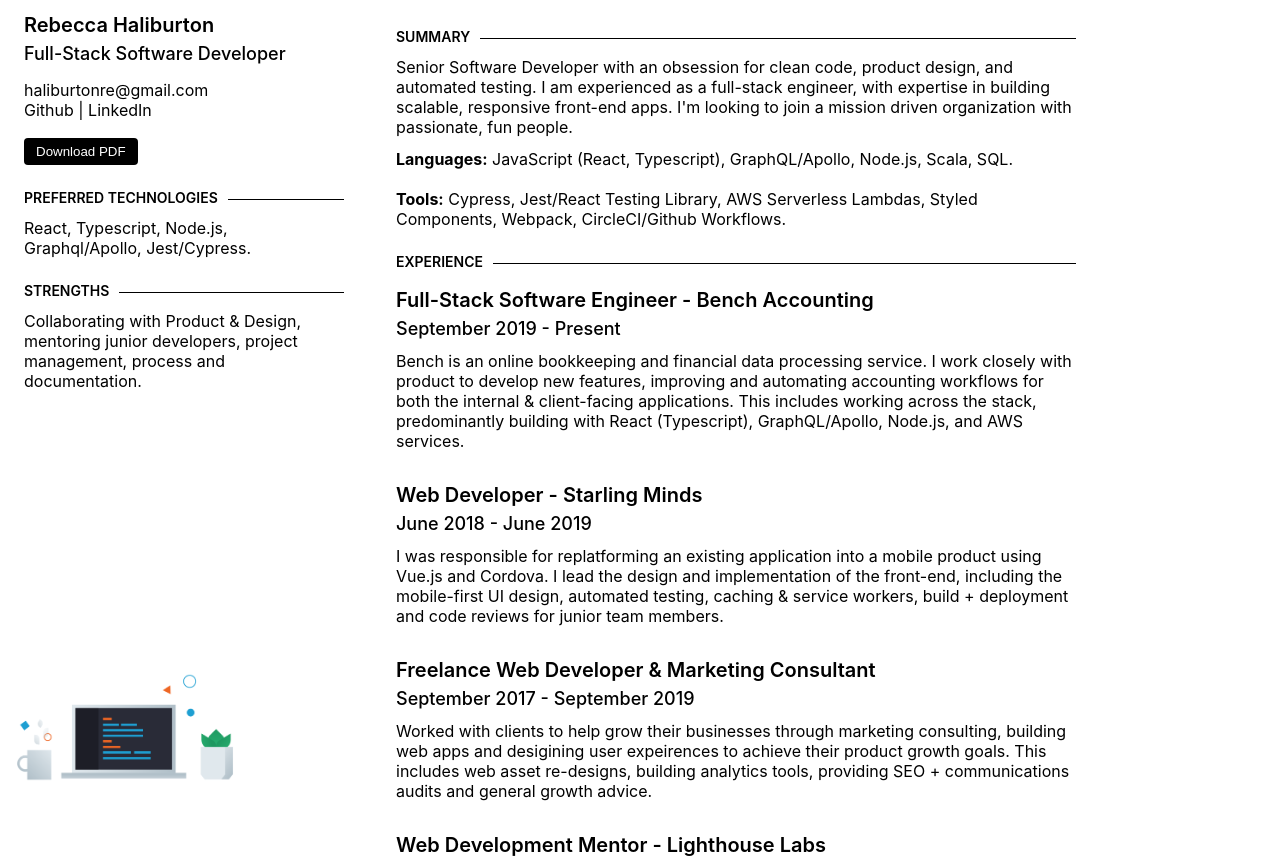
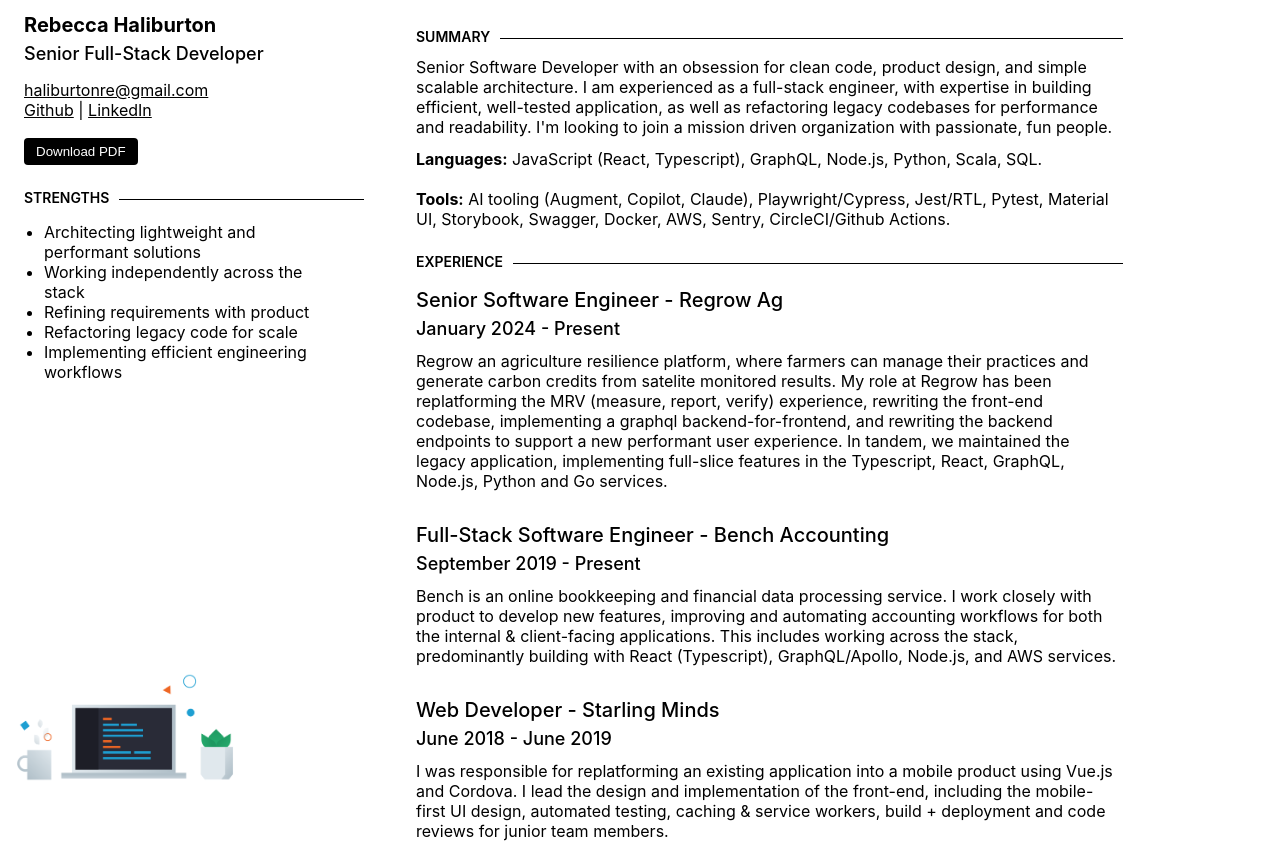
Before and after one commit to drhaliburton/portfolio, a React (Create React App) app: page / in a window 1280 px wide. Shown: the top 858 px of the page. Built offline with nearby package versions, Linux system fonts and the light colour scheme.

Commit message:
add regrow

```diff
--- a/src/App.tsx
+++ b/src/App.tsx
@@ -6,13 +6,17 @@ import Resume from './components/Resume'
 const Page = styled.div`
   a {
     color: inherit;
-    text-decoration: none;
   }
 
   h1 {
     font-size: 20px;
     margin-bottom: 6px;
-    font-weight: 600;
+       > a {
+      text-decoration: none;
+      &:hover {
+        text-decoration: underline;
+      }
+     }
 
   }
 
@@ -21,15 +25,13 @@ const Page = styled.div`
     font-weight: 500;
     margin-top: 0;
     margin-bottom: 4px;
+
   }
 
   h3 {
     font-size: 16px;
     font-weight: 400;
     margin-bottom: 0;
-     > a {
-      text-decoration: none;
-     }
   }
 
   @media screen and (max-width: 700px) {
--- a/src/components/Computer.tsx
+++ b/src/components/Computer.tsx
@@ -1,4 +1,4 @@
-import React, { useState, useEffect, MutableRefObject } from 'react'
+import React, { useState, useEffect, MutableRefObject, useCallback } from 'react'
 import styled from 'styled-components'
 
 const ComputerWrapper = styled.div`
@@ -21,7 +21,7 @@ const getImagePath = (imagePath: string) => require('../assets/' + imagePath)
 const Computer = ({ scrollRef }: { scrollRef: MutableRefObject<any> }) => {
   const [imageInt, setImageInt] = useState(1)
 
-  const handleScroll = () => {
+  const handleScroll = useCallback(() => {
     const viewportHeight = window.visualViewport?.height || 0
     const scrollPos = window.scrollY + viewportHeight
     let newImageInt = Math.ceil(
@@ -33,10 +33,13 @@ const Computer = ({ scrollRef }: { scrollRef: MutableRefObject<any> }) => {
     if (newImageInt !== imageInt) {
       setImageInt(newImageInt);
     }
-  }
+  }, [imageInt])
 
   useEffect(() => {
     window.addEventListener('scroll', handleScroll);
+    return () => {
+      window.removeEventListener('scroll', handleScroll);
+    };
   }, [window])
 
   return (
--- a/src/components/Experience.tsx
+++ b/src/components/Experience.tsx
@@ -1,10 +1,12 @@
 import React from 'react';
 import styled from 'styled-components';
+import { ExperienceType } from '../data';
+
 
 const ExperienceWrapper = styled.div`
   margin: 18px 0 32px 0;
 `
-const Experience = ({ experience }: { experience: Record<string, any> }) => {
+const Experience = ({ experience }: { experience: ExperienceType }) => {
   const { title, org, url, subtitle, content } = experience;
   return (
     <ExperienceWrapper>
--- a/src/components/Resume.tsx
+++ b/src/components/Resume.tsx
@@ -6,10 +6,10 @@ import Spacer from './Spacer';
 import Title from './Title';
 
 const ResumeLayout = styled.div`
-  max-width: 680px;
+  max-width: 70ch;
   width: 100%;
   position: absolute;
-  left: 320px;
+  left: 340px;
   padding: 16px;
   margin-left: 60px;
   background-color: white;
--- a/src/components/Sidebar.tsx
+++ b/src/components/Sidebar.tsx
@@ -11,10 +11,14 @@ const SidebarLayout = styled.div`
   top: 0;
   left: 0;
   bottom: 0;
-  width: 320px;
+  width: 340px;
   height: 100%;
   padding: 0 16px 0 24px;
   overflow: scroll;
+
+  ul {
+    padding: 0 20px;
+  }
 
   @media screen and (max-width: 700px) {
     position: initial;
@@ -47,7 +51,7 @@ const SidebarLayout = styled.div`
 `
 
 const Sidebar = ({ scrollRef }: { scrollRef: MutableRefObject<any> }) => {
-  const { title, subtitle, email, github, preferredTechnologies, strengths, linkedIn } = sidebar
+  const { title, subtitle, email, github, strengths, linkedIn } = sidebar
   return (
     <SidebarLayout>
       <h1>{title}</h1>
@@ -57,11 +61,12 @@ const Sidebar = ({ scrollRef }: { scrollRef: MutableRefObject<any> }) => {
       <div id="sidebar-content">
         <DownloadBtn />
         <Spacer />
-        <Title title="Preferred technologies" />
-        {preferredTechnologies.join(', ')}.
-        <Spacer />
         <Title title="Strengths" />
-        {strengths.join(', ')}.
+        <ul>
+          {strengths.map((strength: string, index: number) => (
+            <li key={index}>{strength}</li>
+          ))}
+        </ul>
       </div>
       <Spacer />
 
--- a/src/data.ts
+++ b/src/data.ts
@@ -1,25 +1,63 @@
 export { sidebar, summary, stack, education, experience };
 
-const { sidebar, summary, stack, education, experience } = {
+
+type Project = {
+  title: string;
+  img: string;
+  url: string;
+  skills?: string;
+  content: string;
+}
+
+export type ExperienceType = {
+  title: string;
+  org?: string;
+  url: string;
+  subtitle: string;
+  content: string;
+  projects?: Project[];
+}
+type Resume = {
+  sidebar: {
+    title: string;
+    subtitle: string;
+    email: string;
+    github: string;
+    linkedIn: string;
+    preferredTechnologies: string[];
+    strengths: string[];
+  };
+  summary: string;
+  stack: {
+    languages: string;
+    tools: string;
+    spoken: string;
+  };
+  education: ExperienceType[];
+  experience: ExperienceType[];
+};
+
+const { sidebar, summary, stack, education, experience }: Resume = {
   sidebar: {
     title: "Rebecca Haliburton",
-    subtitle: "Full-Stack Software Developer",
+    subtitle: "Senior Full-Stack Developer",
     email: "haliburtonre@gmail.com",
     github: "https://github.com/drhaliburton",
     linkedIn: "https://ca.linkedin.com/in/rhaliburton",
     preferredTechnologies: ['React', 'Typescript', 'Node.js', 'Graphql/Apollo', 'Jest/Cypress'],
     strengths: [
-      "Collaborating with Product & Design",
-      "mentoring junior developers",
-      "project management",
-      "process and documentation",
+      "Architecting lightweight and performant solutions",
+      "Working independently across the stack",
+      "Refining requirements with product",
+      "Refactoring legacy code for scale",
+      "Implementing efficient engineering workflows",
     ],
   },
-  summary: "Senior Software Developer with an obsession for clean code, product design, and automated testing. I am experienced as a full-stack engineer, with expertise in building scalable, responsive front-end apps. I'm looking to join a mission driven organization with passionate, fun people.",
+  summary: "Senior Software Developer with an obsession for clean code, product design, and simple scalable architecture. I am experienced as a full-stack engineer, with expertise in building efficient, well-tested application, as well as refactoring legacy codebases for performance and readability. I'm looking to join a mission driven organization with passionate, fun people.",
   stack: {
-    languages: "JavaScript (React, Typescript), GraphQL/Apollo, Node.js, Scala, SQL",
-    tools: "Cypress, Jest/React Testing Library, AWS Serverless Lambdas, Styled Components, Webpack, CircleCI/Github Workflows",
-    spoken: "English, French",
+    languages: "JavaScript (React, Typescript), GraphQL, Node.js, Python, Scala, SQL",
+    tools: "AI tooling (Augment, Copilot, Claude), Playwright/Cypress, Jest/RTL, Pytest, Material UI, Storybook, Swagger, Docker, AWS, Sentry, CircleCI/Github Actions",
+    spoken: "English, French, un poco de Español",
   },
   education: [
     {
@@ -76,6 +114,13 @@ const { sidebar, summary, stack, education, experience } = {
   ],
   experience: [
     {
+      title: "Senior Software Engineer",
+      org: 'Regrow Ag',
+      url: 'https://regrow.ag',
+      subtitle: "January 2024 - Present",
+      content: "Regrow an agriculture resilience platform, where farmers can manage their practices and generate carbon credits from satelite monitored results. My role at Regrow has been replatforming the MRV (measure, report, verify) experience, rewriting the front-end codebase, implementing a graphql backend-for-frontend, and rewriting the backend endpoints to support a new performant user experience. In tandem, we maintained the legacy application, implementing full-slice features in the Typescript, React, GraphQL, Node.js, Python and Go services.",
+    },
+    {
       title: "Full-Stack Software Engineer",
       org: "Bench Accounting",
       url: "https://www.bench.co",
@@ -92,6 +137,7 @@ const { sidebar, summary, stack, education, experience } = {
     {
       title: "Freelance Web Developer & Marketing Consultant",
       subtitle: "September 2017 - September 2019",
+      url: "https://www.linkedin.com/in/rhaliburton/",
       content: "Worked with clients to help grow their businesses through marketing consulting, building web apps and desigining user expeirences to achieve their product growth goals. This includes web asset re-designs, building analytics tools, providing SEO + communications audits and general growth advice.",
       projects: [
         {
```
Also changed, not shown: src/setupTests.ts (deleted, +0 -5 lines), 2 other files (tests, documents, lock files or other folders).
